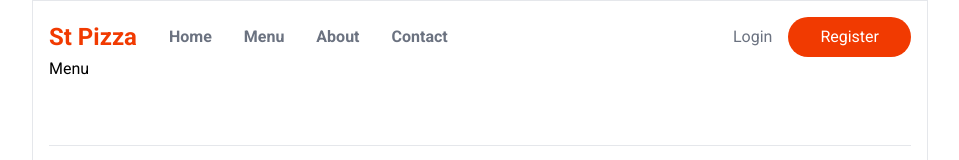
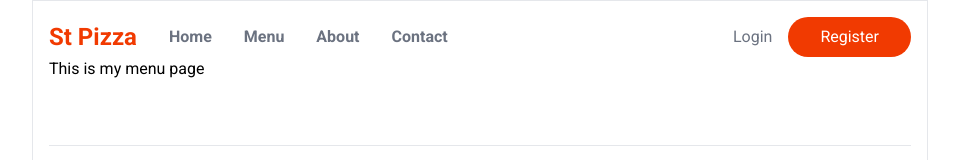
Before and after one commit to Sanchar127/food-delivery-app, a Next.js app: page /menu-items in a window 1280 px wide. Shown: the top 160 px of the page, without its empty margins (160-1119 px from the left). Built offline with nearby package versions, Linux system fonts and the light colour scheme; no server answers.

Commit message:
adding the menu item

```diff
--- a/src/app/menu-items/page.js
+++ b/src/app/menu-items/page.js
@@ -2,7 +2,7 @@ import React from 'react'
 
 const Menu = () => {
   return (
-    <div>Menu</div>
+    <div>This is my menu page</div>
   )
 }
 
```
